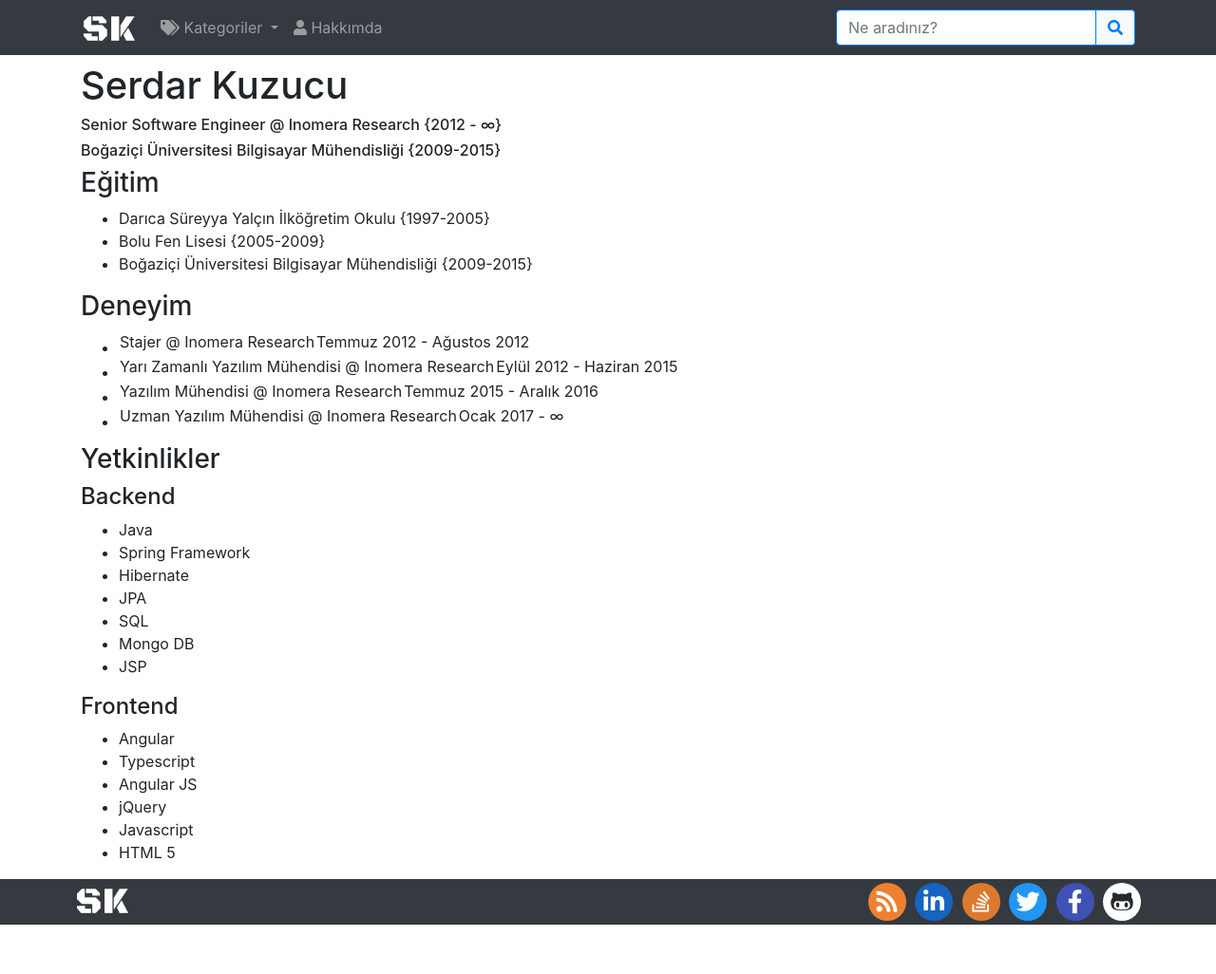
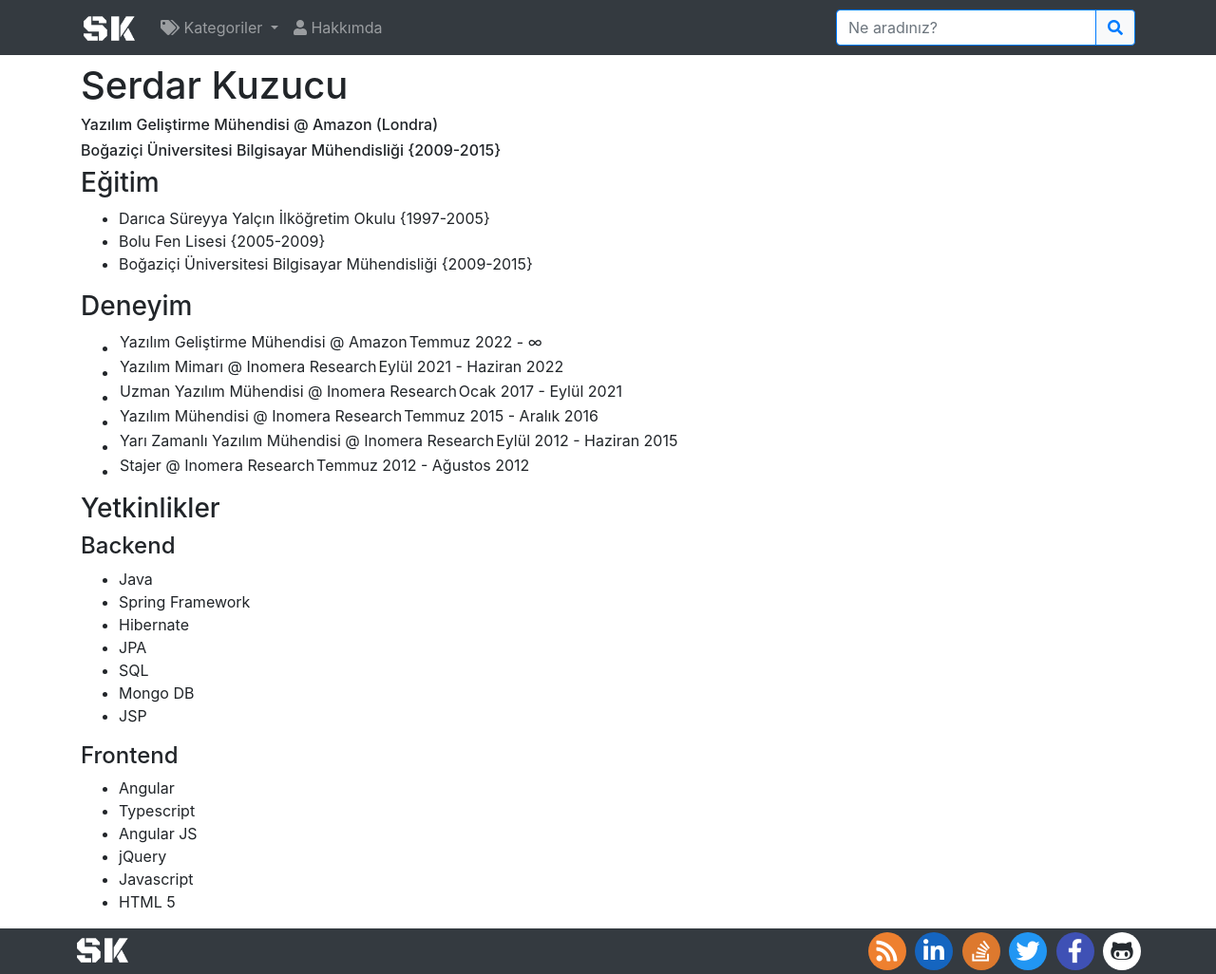
Before and after one commit to sedran/serdarkuzucu.com, a Jekyll site: the page built from about.md, in a window 1280 px wide. Shown: the whole page at 95% size. Built offline with Jekyll 4.4.1, drawn with Linux system fonts in a browser that asks for light colours; comment, search, counter and statistics services are not loaded; before the commit the page ends 974 px from its top, so only the background shows below that.

Commit message:
Update about.md

```diff
--- a/about.md
+++ b/about.md
@@ -4,7 +4,7 @@
 permalink: /about/
 ---
 
-###### Senior Software Engineer @ Inomera Research {2012 - ∞}
+###### Yazılım Geliştirme Mühendisi @ Amazon (Londra)
 ###### Boğaziçi Üniversitesi Bilgisayar Mühendisliği {2009-2015}
 
 ### Eğitim
@@ -15,10 +15,12 @@
 
 ### Deneyim
 
+* Yazılım Geliştirme Mühendisi @ Amazon | Temmuz 2022 - ∞
+* Yazılım Mimarı @ Inomera Research | Eylül 2021 - Haziran 2022
+* Uzman Yazılım Mühendisi @ Inomera Research | Ocak 2017 - Eylül 2021
+* Yazılım Mühendisi @ Inomera Research | Temmuz 2015 - Aralık 2016
+* Yarı Zamanlı Yazılım Mühendisi @ Inomera Research | Eylül 2012 - Haziran 2015
 * Stajer @ Inomera Research | Temmuz 2012 - Ağustos 2012
-* Yarı Zamanlı Yazılım Mühendisi @ Inomera Research | Eylül 2012 - Haziran 2015
-* Yazılım Mühendisi @ Inomera Research | Temmuz 2015 - Aralık 2016
-* Uzman Yazılım Mühendisi @ Inomera Research | Ocak 2017 - ∞
 
 ### Yetkinlikler
 
```
